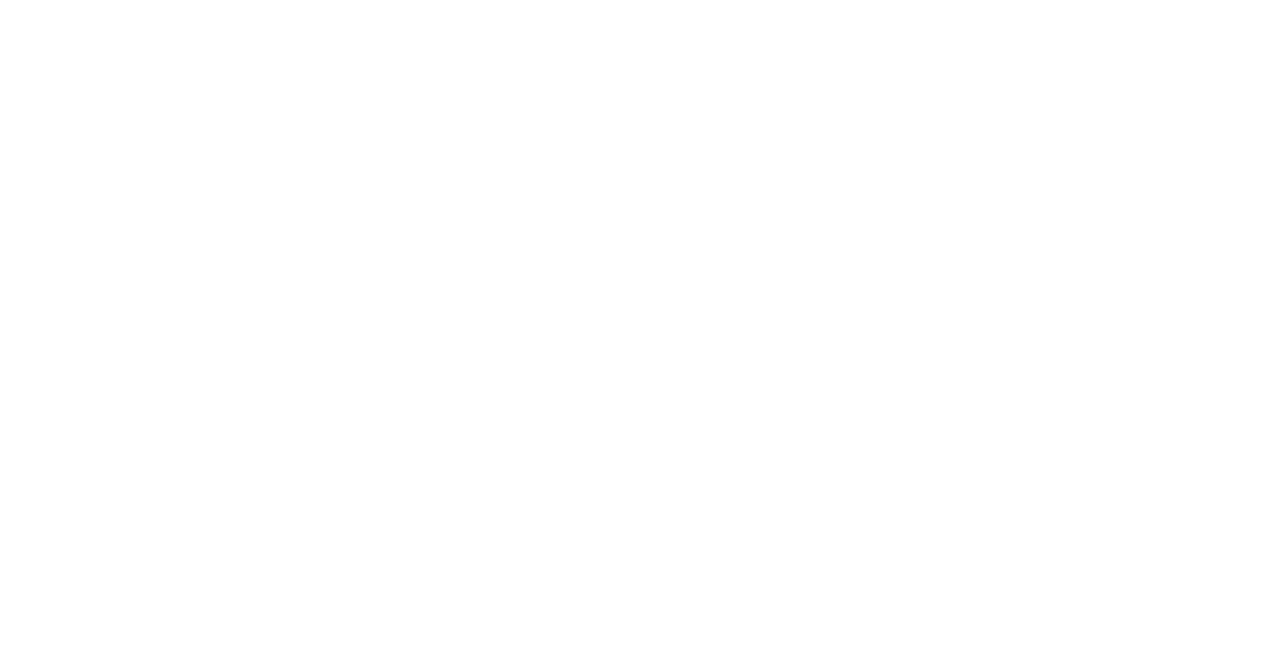
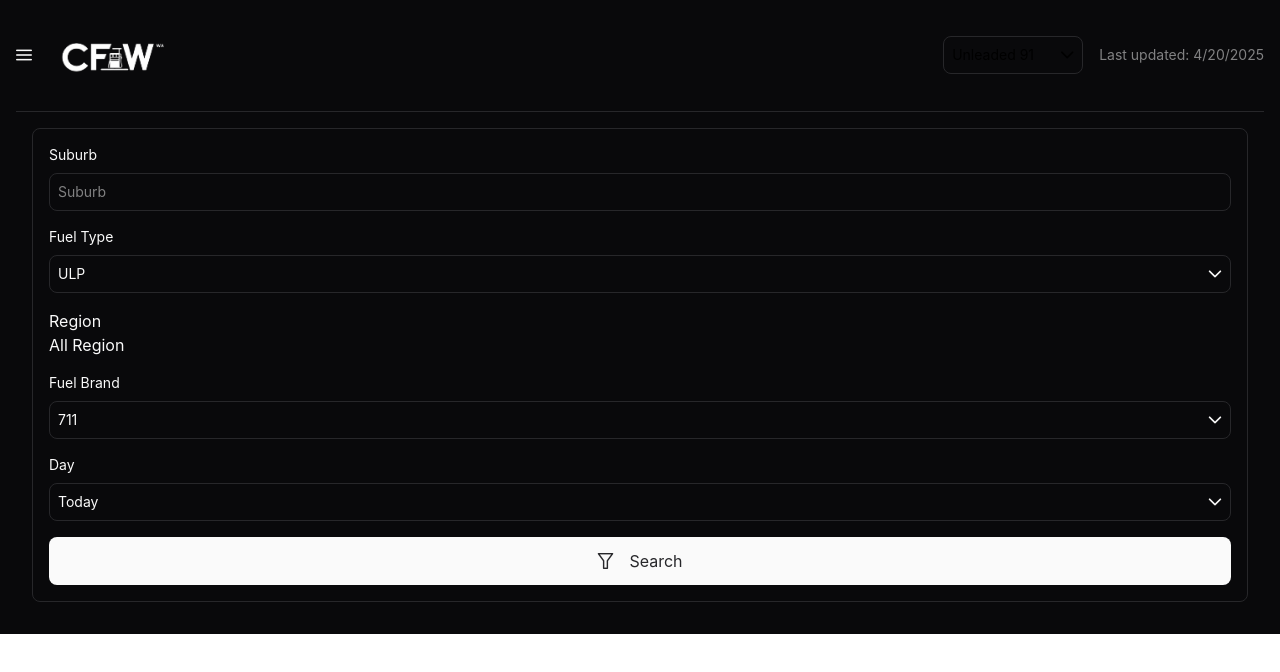
Before and after one commit to MingmaTenzing/cfw, a Vue app: page /dashboard/search in a window 1280 px wide. Before the commit this address had no page. Shown: the top 672 px of the page. Built offline with nearby package versions, Linux system fonts and the light colour scheme.

Commit message:
updated dropdown component to set it to 140px height when its toggled

```diff
--- a/src/components/Dashboard_Components/components/Header_Component.vue
+++ b/src/components/Dashboard_Components/components/Header_Component.vue
@@ -12,7 +12,7 @@ const { toggle_side_bar } = inject('toggle_side_bar', {
 <template>
   <section class="flex justify-between border-b pb-4">
     <!-- left side menus -->
-    <div class="flex items-center space-x-2">
+    <div class="flex text-primary items-center space-x-2">
       <i v-on:click="toggle_side_bar" class="pi pi-bars"></i>
 
       <RouterLink to="/sites">
--- a/src/components/Dashboard_Components/main/OverView.vue
+++ b/src/components/Dashboard_Components/main/OverView.vue
@@ -10,7 +10,6 @@ import Price_Map from '../components/Price_Map.vue'
 <template>
   <main class="bg-background text-primary w-full min-h-[100vh] p-4 space-y-4">
     <!-- header -->
-    <Header_Component></Header_Component>
 
     <!-- main cards -->
     <Price_Cards></Price_Cards>
--- /dev/null
+++ b/src/components/Dashboard_Components/main/Search.vue
@@ -0,0 +1,119 @@
+<script lang="ts" setup>
+import DropDown from '@/components/main_components/Drop-down.vue'
+import { fuel_brands } from '../../../../utils/fuel_brands'
+
+const regions = [
+  'Metro: North of River',
+  'Metro: South of River',
+  'Metro: East/Hills',
+  'Albany',
+  'Augusta / Margaret River',
+  'Bridgetown / Greenbushes',
+  'Boulder',
+  'Broome',
+  'Bunbury',
+  'Busselton (Townsite)',
+  'Busselton (Shire)',
+  'Capel',
+  'Carnarvon',
+  'Cataby',
+  'Collie',
+  'Coolgardie',
+  'Cunderdin',
+  'Donnybrook / Balingup',
+  'Dalwallinu',
+  'Dampier',
+  'Dardanup',
+  'Denmark',
+  'Derby',
+  'Dongara',
+  'Esperance',
+  'Exmouth',
+  'Fitzroy Crossing',
+  'Geraldton',
+  'Greenough',
+  'Harvey',
+  'Jurien',
+  'Kalgoorlie',
+  'Kambalda',
+  'Karratha',
+  'Kellerberrin',
+  'Kojonup',
+  'Kununurra',
+  'Mandurah',
+  'Manjimup',
+  'Meckering',
+  'Meekatharra',
+  'Moora',
+  'Mount Barker',
+  'Munglinup',
+  'Murray',
+  'Narrogin',
+  'Newman',
+  'Norseman',
+  'North Bannister',
+  'Northam',
+  'Northam (Shire)',
+  'Port Hedland',
+  'Ravensthorpe',
+  'Regans Ford',
+  'South Hedland',
+  'Tammin',
+  'Waroona',
+  'Williams',
+  'Wubin',
+  'Wundowie',
+  'York',
+]
+
+const brands = fuel_brands.map((data) => data.name)
+</script>
+<template>
+  <main class="bg-background text-primary p-4">
+    <!-- search input and filters -->
+    <section class="border p-4 rounded-lg">
+      <form class="space-y-4">
+        <div class="gap-2 flex flex-col">
+          <p class="text-sm">Suburb</p>
+          <input
+            class="border-border outline-none border w-full py-2 px-2 text-sm rounded-lg"
+            placeholder="Suburb"
+          />
+        </div>
+        <div class="gap-2 flex flex-col">
+          <p class="text-sm">Fuel Type</p>
+          <DropDown
+            default_option="ULP"
+            :dropdown-options="['ULP', 'PUP', 'DSL', '98RON']"
+          ></DropDown>
+        </div>
+
+        <!-- region -->
+        <div>
+          <p>Region</p>
+          <p>All Region</p>
+        </div>
+
+        <div class="gap-2 flex flex-col">
+          <p class="text-sm">Fuel Brand</p>
+          <DropDown :default_option="brands[0]" :dropdown-options="brands"></DropDown>
+        </div>
+
+        <div class="gap-2 flex flex-col">
+          <p class="text-sm">Day</p>
+          <DropDown
+            default_option="Today"
+            :dropdown-options="['Today', 'Tomorrow', 'Yesterday']"
+          ></DropDown>
+        </div>
+
+        <div
+          class="bg-foreground text-secondary flex justify-center items-center gap-4 py-3 rounded-lg"
+        >
+          <i class="pi-filter pi"> </i>
+          <button>Search</button>
+        </div>
+      </form>
+    </section>
+  </main>
+</template>
--- a/src/components/main_components/Drop-down.vue
+++ b/src/components/main_components/Drop-down.vue
@@ -27,7 +27,28 @@ function option_selected(item: string) {
 </script>
 
 <template>
-  <div class="rounded-lg border text-sm p-2 relative w-full">
+  <div
+    v-if="toggle"
+    class="h-[140px] overflow-y-scroll scrollbar-hide rounded-lg border text-sm p-2 relative w-full"
+  >
+    <div v-on:click="toggle = !toggle" class="flex items-center justify-between">
+      <p>{{ selectedOption }}</p>
+      <i class="pi pi-chevron-down"></i>
+    </div>
+    <Transition name="dropdown">
+      <div v-if="toggle" class="absolute z-10 left-0 border-b border-l border-r rounded-lg w-full">
+        <div v-for="(item, index) in dropdownOptions" :key="index">
+          <div
+            v-on:click="option_selected(item)"
+            class="p-2 hover:bg-accent bg-background cursor-pointer"
+          >
+            <p>{{ item }}</p>
+          </div>
+        </div>
+      </div>
+    </Transition>
+  </div>
+  <div v-else class="rounded-lg border text-sm p-2 relative w-full">
     <div v-on:click="toggle = !toggle" class="flex items-center justify-between">
       <p>{{ selectedOption }}</p>
       <i class="pi pi-chevron-down"></i>
--- a/src/components/main_components/SideBar.vue
+++ b/src/components/main_components/SideBar.vue
@@ -47,11 +47,13 @@ const { toggle_side_bar } = inject('toggle_side_bar', {
 
             <p>Price Map</p>
           </div>
-          <div class="flex space-x-2 items-center p-1 hover:bg-accent rounded-lg text-sm">
-            <i class="pi pi-chart-line"></i>
+          <RouterLink to="/dashboard/search">
+            <div class="flex space-x-2 items-center p-1 hover:bg-accent rounded-lg text-sm">
+              <i class="pi pi-search"></i>
 
-            <p>Trend</p>
-          </div>
+              <p>Search</p>
+            </div>
+          </RouterLink>
           <div class="flex space-x-2 items-center p-1 hover:bg-accent rounded-lg text-sm">
             <i class="pi pi-chart-bar"></i>
 
--- a/src/router/index.ts
+++ b/src/router/index.ts
@@ -1,4 +1,5 @@
 import OverView from '@/components/Dashboard_Components/main/OverView.vue'
+import Search from '@/components/Dashboard_Components/main/Search.vue'
 import Pirce_List from '@/components/MapView_Components/main/Pirce_List.vue'
 import Site_Detail from '@/components/MapView_Components/main/Site_Detail.vue'
 import Dashboard_View from '@/views/Dashboard_View.vue'
@@ -35,6 +36,11 @@ const router = createRouter({
           component: OverView,
           name: 'Dashboard Overview',
         },
+        {
+          path: 'search',
+          component: Search,
+          name: 'Search',
+        },
       ],
     },
   ],
--- a/src/views/Dashboard_View.vue
+++ b/src/views/Dashboard_View.vue
@@ -1,4 +1,5 @@
 <script setup lang="ts">
+import Header_Component from '@/components/Dashboard_Components/components/Header_Component.vue'
 import SideBar from '@/components/main_components/SideBar.vue'
 import { provide, ref } from 'vue'
 import { RouterView } from 'vue-router'
@@ -16,12 +17,13 @@ provide('toggle_side_bar', {
 </script>
 
 <template>
-  <main class="flex bg-background relative">
+  <main class="bg-background relative p-4">
+    <Header_Component></Header_Component>
+
+    <RouterView></RouterView>
     <Transition>
       <SideBar v-if="show_side_bar" class="fixed left-0 top-0 z-10 shadow-2xl"> </SideBar>
     </Transition>
-
-    <RouterView></RouterView>
   </main>
 </template>
 
```
